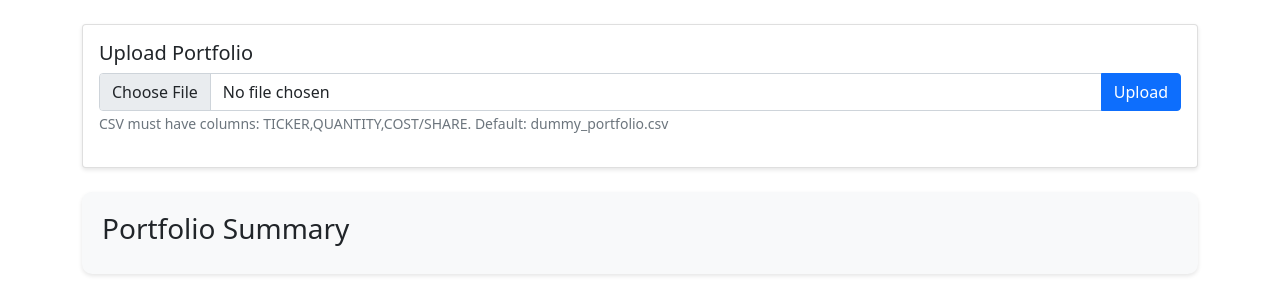
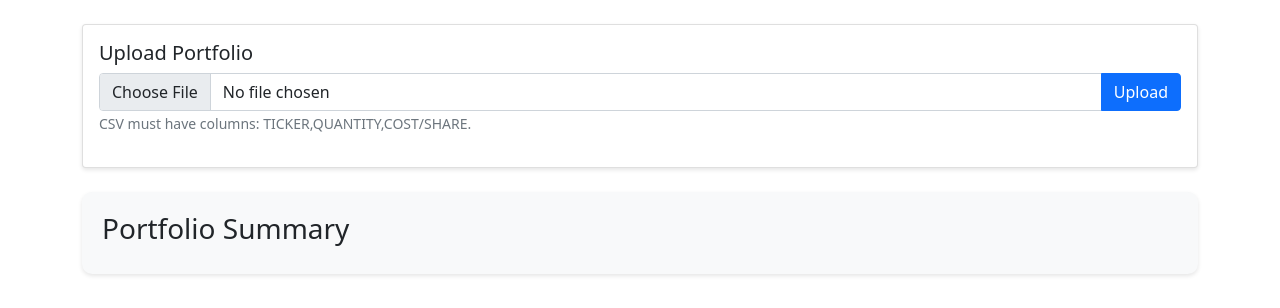
Before and after one commit to anirudhtopiwala/stocks_app, a FastAPI app: page / in a window 1280 px wide. Shown: the part 56-364 px from the top of the page. Run offline with FastAPI, Linux system fonts and the light colour scheme; data that the repository does not hold is empty; some libraries are stand-ins or nearby versions.

Commit message:
remove the default path

```diff
--- a/templates/index.html
+++ b/templates/index.html
@@ -155,7 +155,7 @@
                                 <input type="file" class="form-control" id="portfolio-file" accept=".csv">
                                 <button class="btn btn-primary" type="submit">Upload</button>
                             </div>
-                            <small class="text-muted">CSV must have columns: TICKER,QUANTITY,COST/SHARE. Default: dummy_portfolio.csv</small>
+                            <small class="text-muted">CSV must have columns: TICKER,QUANTITY,COST/SHARE.</small>
                         </form>
                         <div id="upload-status"></div>
                     </div>
```
